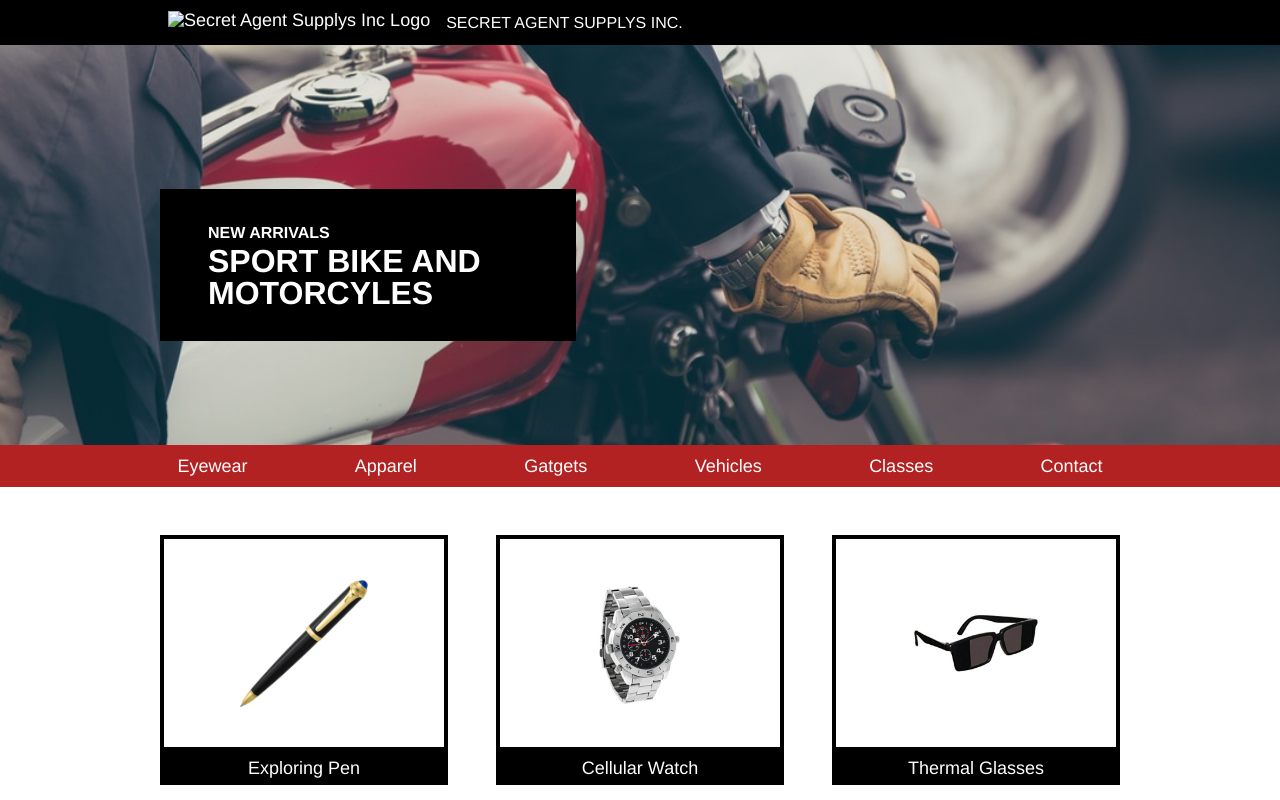
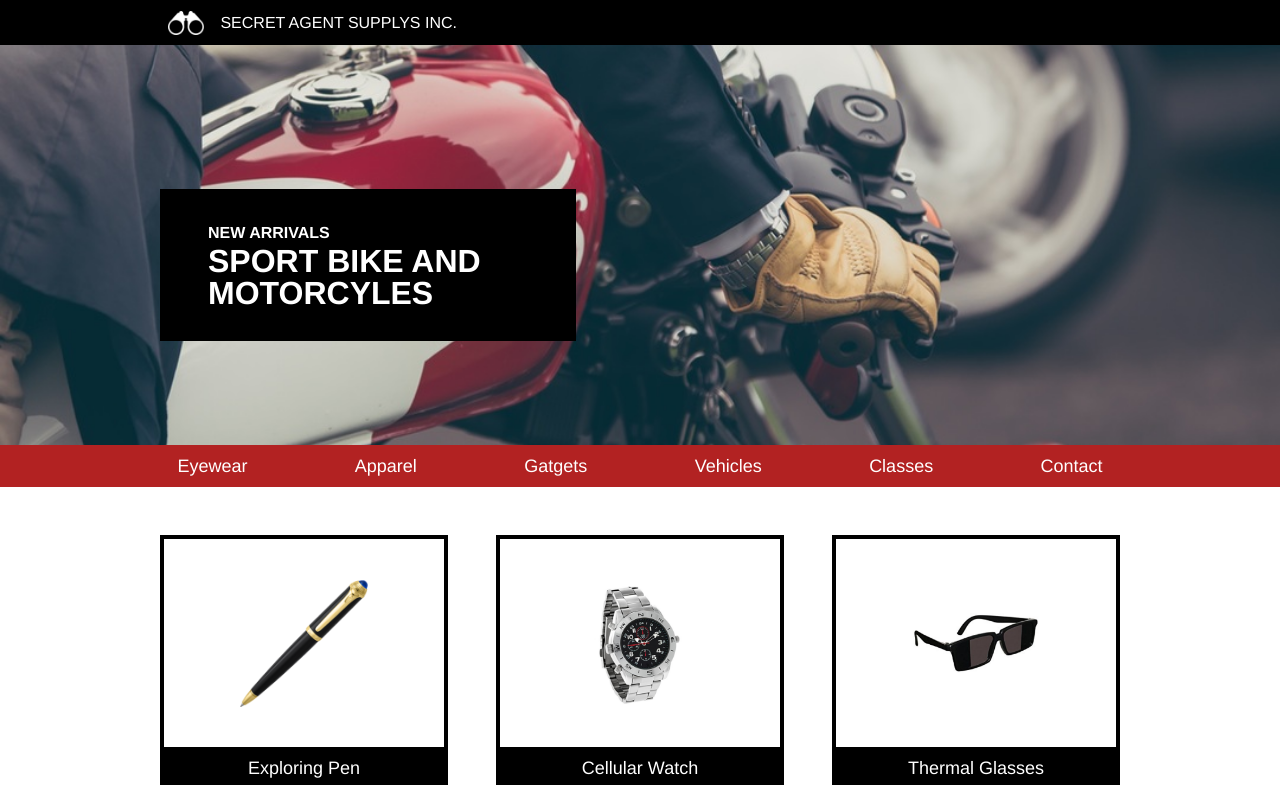
Before and after one commit to clementgeorges/Secret-Agent-Supplies-Inc, a plain HTML site: page index.html in a window 1280 px wide. Shown: the top 800 px of the page. Drawn offline with Linux system fonts and the light colour scheme.

Commit message:
Update index.html

```diff
--- a/index.html
+++ b/index.html
@@ -12,7 +12,7 @@
       <div class="companyname">
 
         <div class="headcontainer">
-          <img src="../SecretAgentSupply/resources/images/logo.png" alt="Secret Agent Supplys Inc Logo">
+          <img src="./resources/images/logo.png" alt="Secret Agent Supplys Inc Logo">
           <span>SECRET AGENT SUPPLYS INC.</span>
         </div>
 
```
